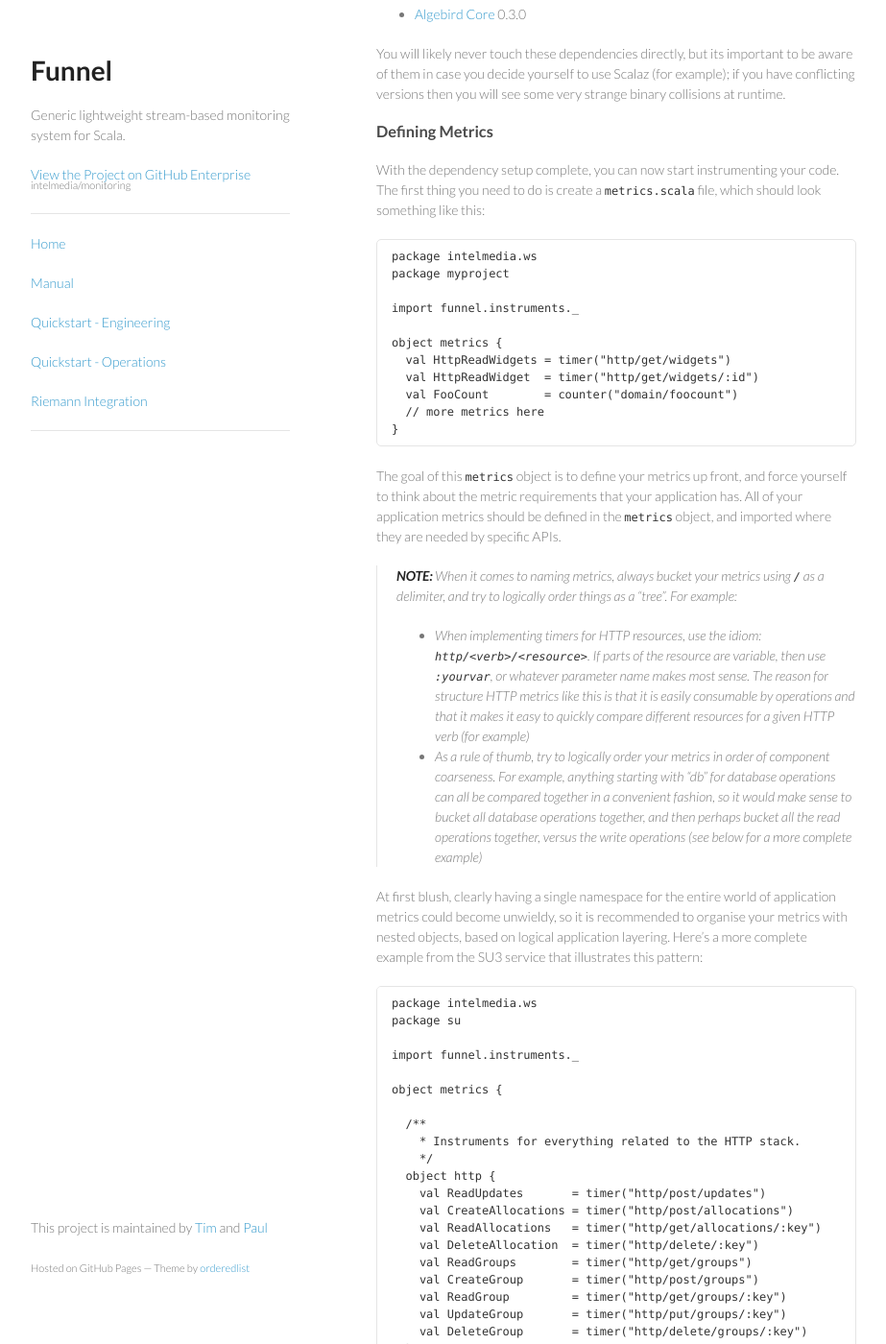
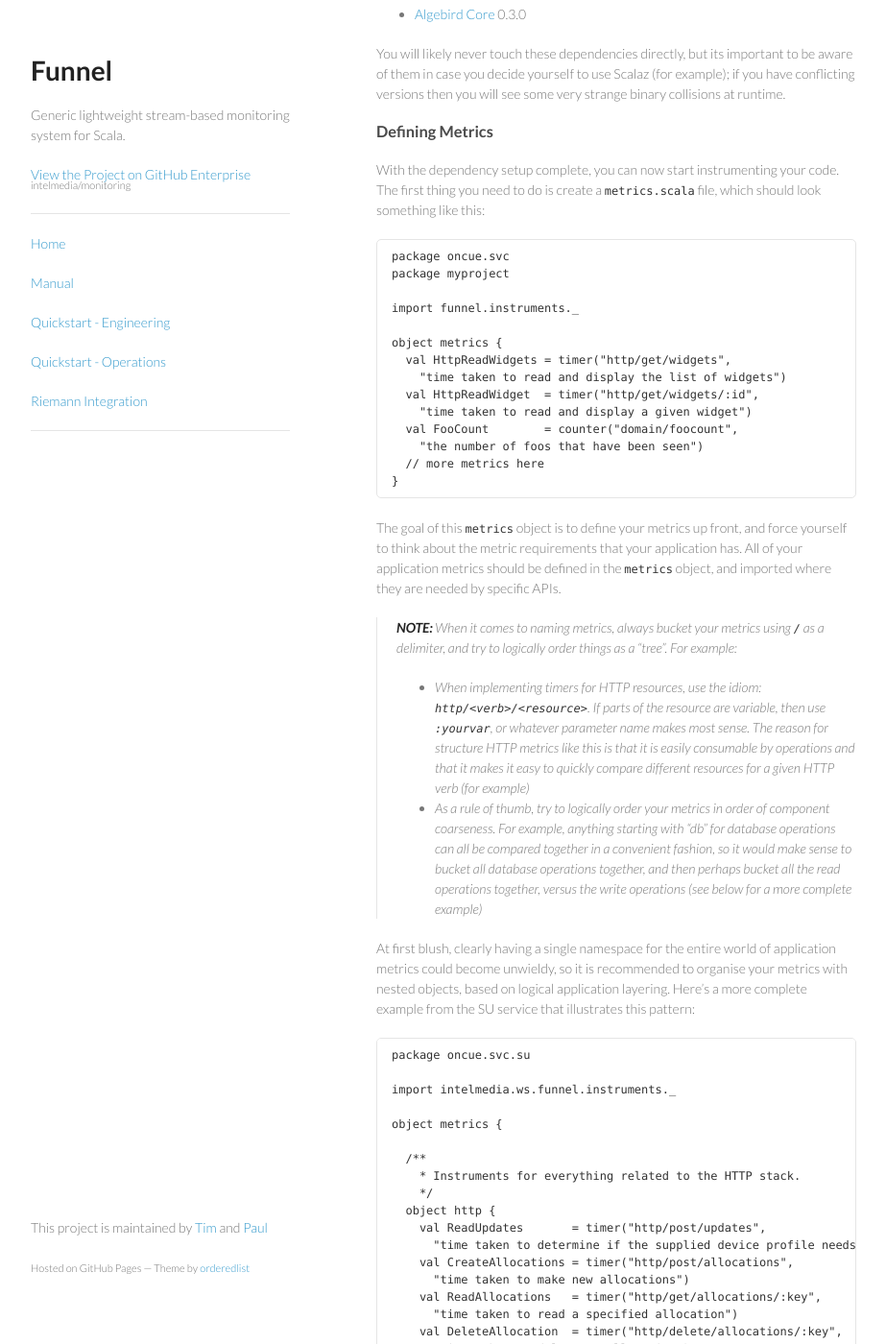
Before and after one commit to Verizon/funnel, a Jekyll site: the page built from quickstart-dev.md, in a window 1280 px wide and 1400 px high, scrolled down 347 px. Shown: the whole window at 96% size, without its empty margins (178-1101 px from the left). Built offline with Jekyll 4.4.1, drawn with Linux system fonts in a browser that asks for light colours; Markdown is read by kramdown in place of the engine named in the settings; some of the changed text lies outside the part shown.

Commit message:
updated the docs

`````diff
--- a/quickstart-dev.md
+++ b/quickstart-dev.md
@@ -10,7 +10,7 @@
 ````
 libraryDependencies += "intelmedia.ws.funnel" %% "http" % "x.y.z"
 ````
-(check for the latest release by [looking on the nexus](http://nexus.svc.m.infra-host.com/nexus/content/repositories/releases/intelmedia/ws/funnel/http_2.10/))
+(check for the latest release by [looking on the nexus](http://nexus.svc.oncue.com/nexus/content/repositories/releases/intelmedia/ws/funnel/http_2.10/))
 
 Current transitive dependencies this will introduce on your classpath:
 
@@ -25,15 +25,18 @@
 With the dependency setup complete, you can now start instrumenting your code. The first thing you need to do is create a `metrics.scala` file, which should look something like this:
 
 ````
-package intelmedia.ws
+package oncue.svc
 package myproject
 
 import funnel.instruments._
 
 object metrics {
-  val HttpReadWidgets = timer("http/get/widgets")
-  val HttpReadWidget  = timer("http/get/widgets/:id")
-  val FooCount        = counter("domain/foocount")
+  val HttpReadWidgets = timer("http/get/widgets",
+    "time taken to read and display the list of widgets")
+  val HttpReadWidget  = timer("http/get/widgets/:id",
+    "time taken to read and display a given widget")
+  val FooCount        = counter("domain/foocount",
+    "the number of foos that have been seen")
   // more metrics here
 }
 ````
@@ -45,13 +48,12 @@
 > * When implementing timers for HTTP resources, use the idiom: `http/<verb>/<resource>`. If parts of the resource are variable, then use `:yourvar`, or whatever parameter name makes most sense. The reason for structure HTTP metrics like this is that it is easily consumable by operations and that it makes it easy to quickly compare different resources for a given HTTP verb (for example)
 > * As a rule of thumb, try to logically order your metrics in order of component coarseness. For example, anything starting with "db" for database operations can all be compared together in a convenient fashion, so it would make sense to bucket all database operations together, and then perhaps bucket all the *read* operations together, versus the *write* operations (see below for a more complete example)
 
-At first blush, clearly having a single namespace for the entire world of application metrics could become unwieldy, so it is recommended to organise your metrics with nested objects, based on logical application layering. Here's a more complete example from the SU3 service that illustrates this pattern:
+At first blush, clearly having a single namespace for the entire world of application metrics could become unwieldy, so it is recommended to organise your metrics with nested objects, based on logical application layering. Here's a more complete example from the SU service that illustrates this pattern:
 
 ````
-package intelmedia.ws
-package su
+package oncue.svc.su
 
-import funnel.instruments._
+import intelmedia.ws.funnel.instruments._
 
 object metrics {
 
@@ -59,35 +61,52 @@
     * Instruments for everything related to the HTTP stack.
     */
   object http {
-    val ReadUpdates       = timer("http/post/updates")
-    val CreateAllocations = timer("http/post/allocations")
-    val ReadAllocations   = timer("http/get/allocations/:key")
-    val DeleteAllocation  = timer("http/delete/:key")
-    val ReadGroups        = timer("http/get/groups")
-    val CreateGroup       = timer("http/post/groups")
-    val ReadGroup         = timer("http/get/groups/:key")
-    val UpdateGroup       = timer("http/put/groups/:key")
-    val DeleteGroup       = timer("http/delete/groups/:key")
+    val ReadUpdates       = timer("http/post/updates",
+      "time taken to determine if the supplied device profile needs any software updated")
+    val CreateAllocations = timer("http/post/allocations",
+      "time taken to make new allocations")
+    val ReadAllocations   = timer("http/get/allocations/:key",
+      "time taken to read a specified allocation")
+    val DeleteAllocation  = timer("http/delete/allocations/:key",
+      "time taken to delete an allocation")
+    val ReadGroups        = timer("http/get/groups",
+      "time taken to load and present all defined groups as json")
+    val CreateGroup       = timer("http/post/groups",
+      "time taken to add a new group")
+    val ReadGroup         = timer("http/get/groups/:key",
+      "time taken to read a group definition and display as json")
+    val UpdateGroup       = timer("http/put/groups/:key",
+      "time taken to replace the definition of a group")
+    val DeleteGroup       = timer("http/delete/groups/:key",
+      "time taken to delete a group with a given key")
   }
 
   /**
     * Instruments for the database access operations
     */
   object db {
-    val ReadLatency       = timer("db/read/single/latency")
-    val ReadBatchLatency  = timer("db/read/batch/latency")
-    val ReadListLatency   = timer("db/read/list/latency")
-    val ReadScanLatency   = timer("db/read/scan/latency")
-    val WriteLatency      = timer("db/write/single/latency")
-    val WriteBatchLatency = timer("db/write/batch/latency")
-    val DeleteLatency     = timer("db/delete/batch/latency")
+    val ReadLatency       = timer("db/read/single/latency",
+      "time taken to read a single entry from the database")
+    val ReadBatchLatency  = timer("db/read/batch/latency",
+      "time taken to read a batch of items from the database with a specified set of keys")
+    val ReadListLatency   = timer("db/read/list/latency",
+      "time taken to list items from the database with a given hash+range combination")
+    val ReadScanLatency   = timer("db/read/scan/latency",
+      "time taken to scan the specified database table")
+    val WriteLatency      = timer("db/write/single/latency",
+      "time taken to write a single entry into the database")
+    val WriteBatchLatency = timer("db/write/batch/latency",
+      "time taken to write a batch to the database")
+    val DeleteLatency     = timer("db/delete/batch/latency",
+      "time taken to delete a batch from the database")
   }
 
   /**
-    * Instruments for the domain-specific operations contained within SU
-    */
-  object domain {
-    val ResolverLatency   = timer("domain/resolver/latency")
+   * Instruments that record latencies for talking to other services
+   */
+  object s2s {
+    val ArtifactSyncLatency = timer("s2s/artifacts/latency",
+      "time taken to request all the artifacts from inventory service")
   }
 }
 
`````
Also changed, not shown: other parts of quickstart-dev.md (+3 -1 lines), quickstart-ops.md (+1 -1 lines), img/control-panel.png (added), img/riemann-dash.png (deleted).
